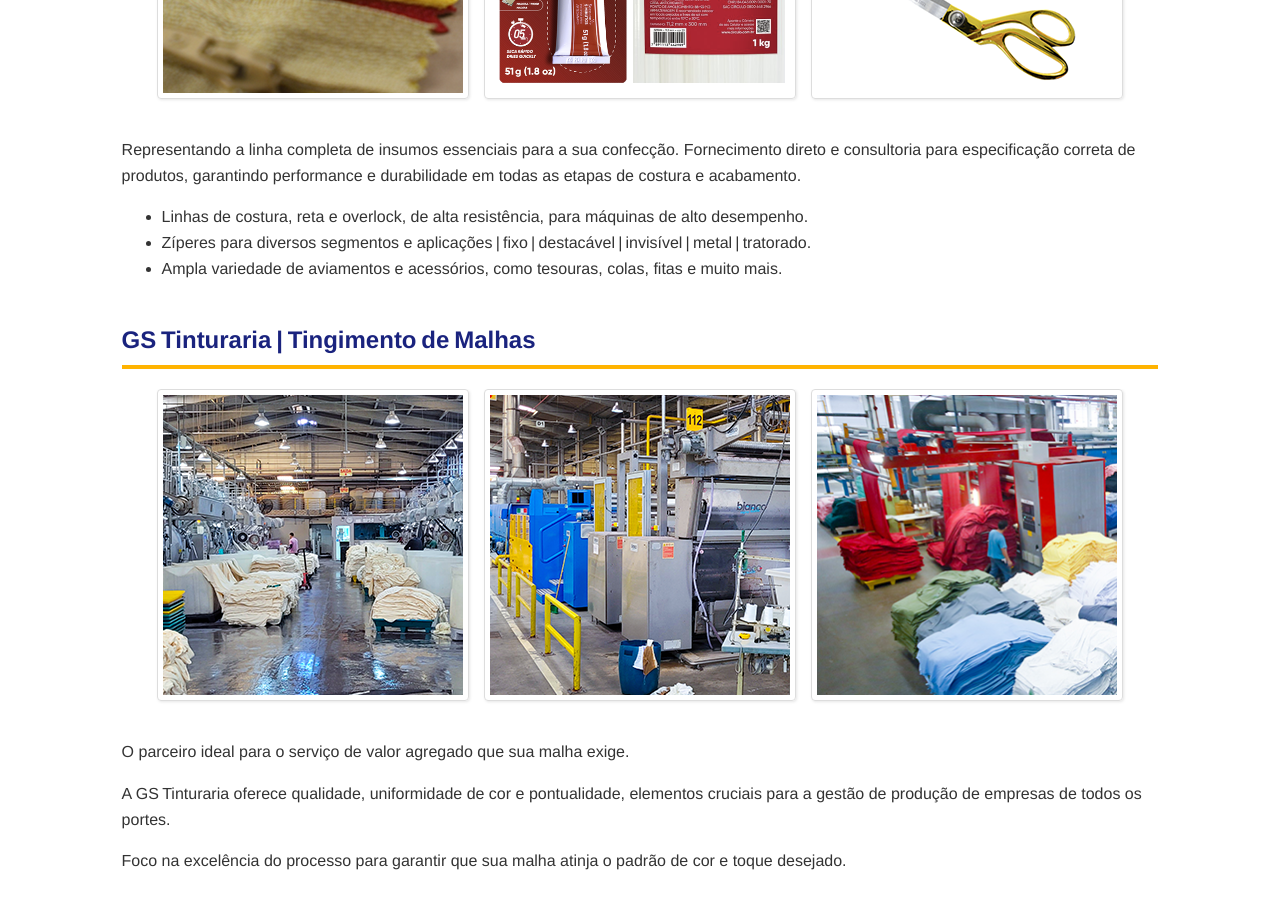
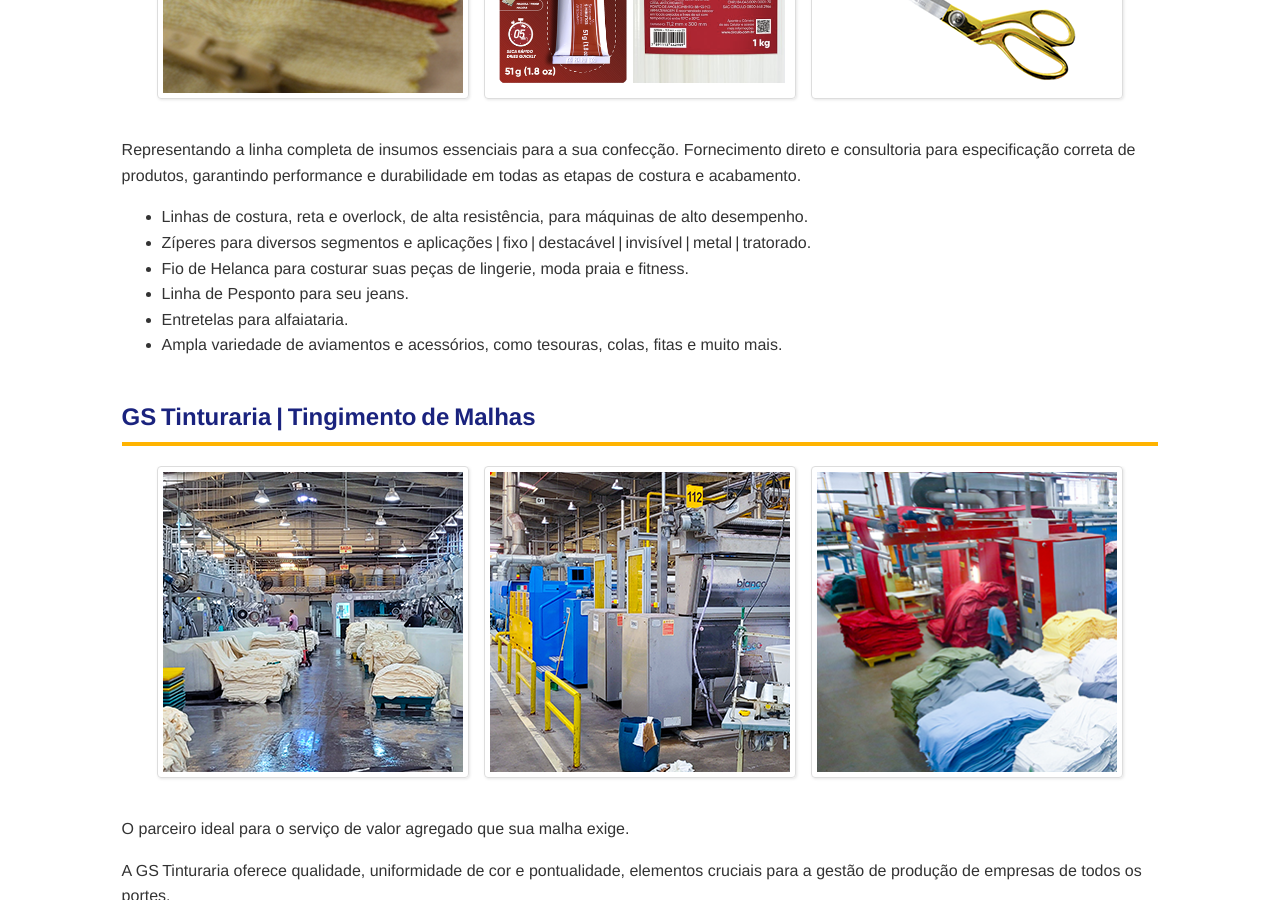
Before and after one commit to mauriciojosefowicz/mpgtech, a Jekyll site: the page built from index.md, in a window 1280 px wide and 900 px high, scrolled down 748 px. Built offline with Jekyll 4.4.1, drawn with Linux system fonts in a browser that asks for light colours; a script that is not in the unit is left out.

Commit message:
Update index.md

```diff
--- a/index.md
+++ b/index.md
@@ -23,12 +23,19 @@
         <img src="{{ site.baseurl }}/imagens/circulo_ziper_1.png" alt="">
         <img src="{{ site.baseurl }}/imagens/circulo_colas.png" alt="">
         <img src="{{ site.baseurl }}/imagens/circulo_tesoura.png" alt="">
+        <img src="{{ site.baseurl }}/imagens/circulo_entretela_png.png" alt="">
+        <img src="{{ site.baseurl }}/imagens/circulo_matelasse_png.png" alt="">
+        <img src="{{ site.baseurl }}/imagens/circulo_helanca_png.png" alt="">
+        <img src="{{ site.baseurl }}/imagens/circulo_pesponto_png.png" alt="">
       </div>
     </div>
     <p>Representando a linha completa de insumos essenciais para a sua confecção. Fornecimento direto e consultoria para especificação correta de produtos, garantindo performance e durabilidade em todas as etapas de costura e acabamento.</p>
   <ul>
     <li>Linhas de costura, reta e overlock, de alta resistência, para máquinas de alto desempenho.</li>
     <li>Zíperes para diversos segmentos e aplicações | fixo | destacável | invisível | metal | tratorado.</li>
+    <li>Fio de Helanca para costurar suas peças de lingerie, moda praia e fitness.</li>
+    <li>Linha de Pesponto para seu jeans.</li>
+    <li>Entretelas para alfaiataria.</li>
     <li>Ampla variedade de aviamentos e acessórios, como tesouras, colas, fitas e muito mais.</li>
   </ul>
   </section>
```
